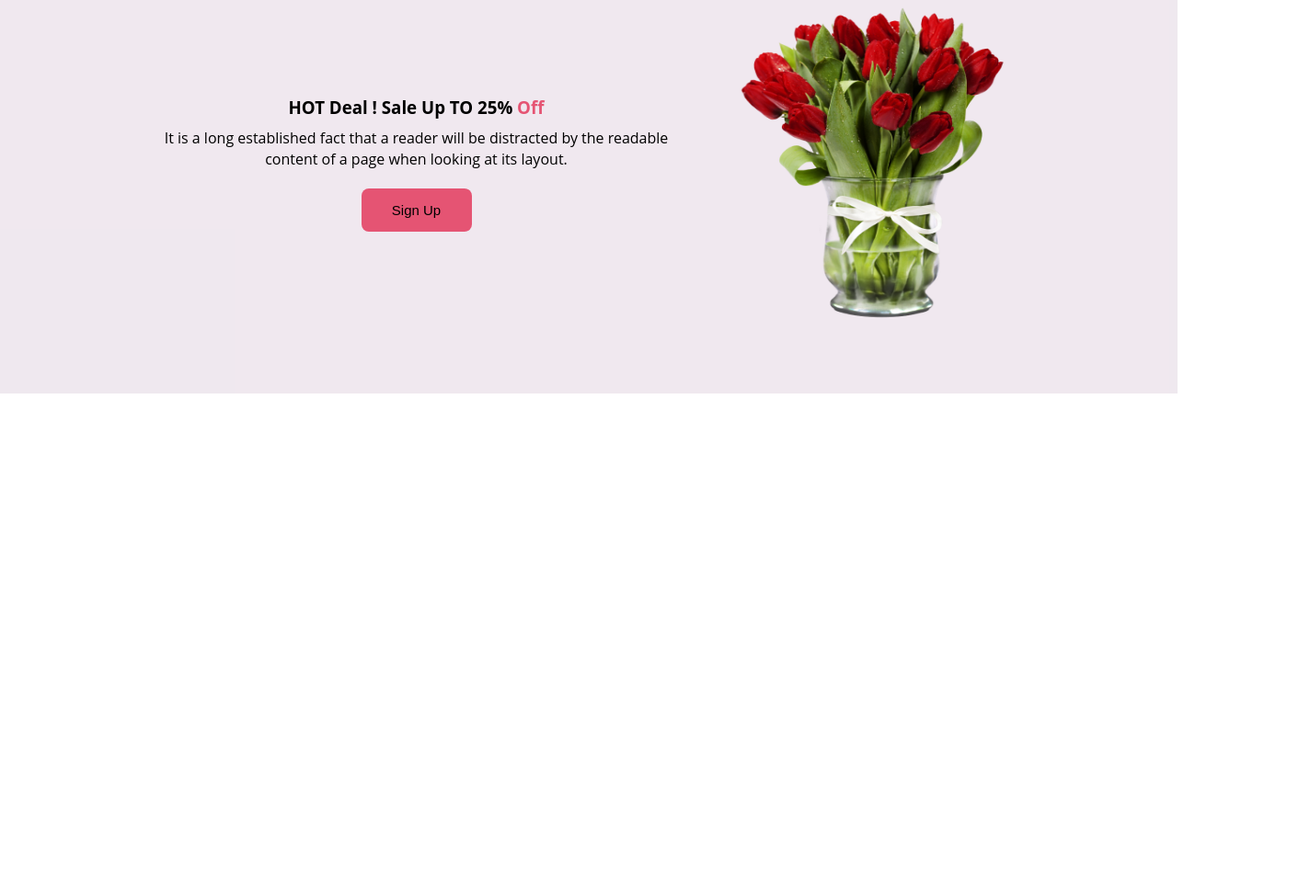
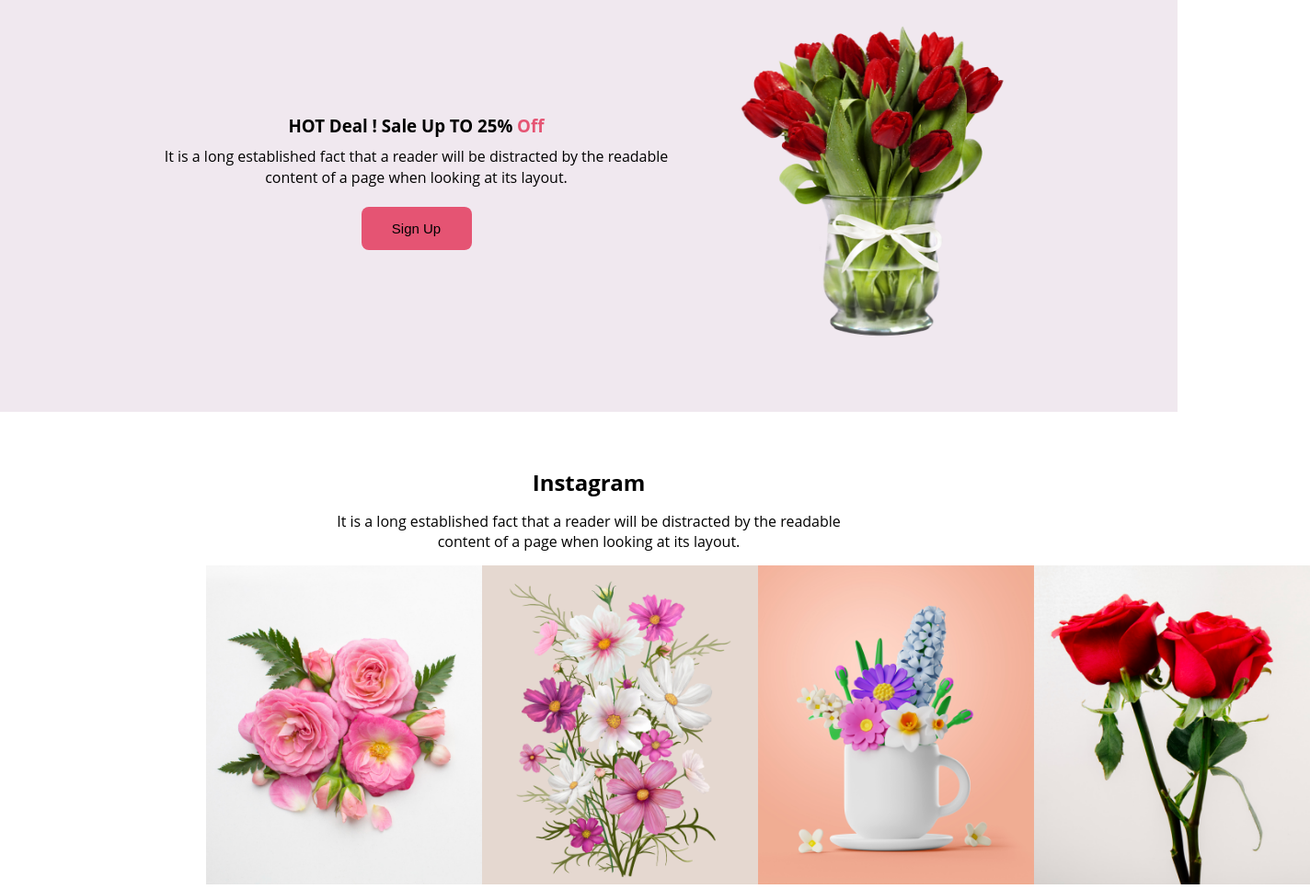
Before and after one commit to alfaz08/flower-shop-assignments, a plain HTML site: page index.html in a window 1280 px wide. Shown: the part 1276-2243 px from the top of the page at 92% size, 1424 px wide, since content can reach past the window. Before the commit the page ends 1704 px from the top, so only its background shows below. Drawn offline with Linux system fonts and the light colour scheme.

Commit message:
insta section is added

```diff
--- a/index.html
+++ b/index.html
@@ -61,7 +61,26 @@
 
        <!--Instagram Section Start-->
 
+     <div class="featured-title">
+           <h2>Instagram</h2>
+           <p class="para">It is a long established fact that a reader will be distracted by the readable <br>content of a page when looking at its layout.
+           </p>
+      </div>
+      <div class="insta-img-container">
+          <div>
+          <img class="insta-img" src="./Flower Asset/Flower 01.png" alt="">
 
+        </div>
+        <div>
+          <img class="insta-img" src="./Flower Asset/Rectangle 4.png" alt="">
+        </div>
+        <div>
+          <img class="insta-img" src="./Flower Asset/Rectangle 5.png" alt="">
+        </div>
+        <div>
+          <img class="insta-img" src="./Flower Asset/Rectangle 6.png" alt="">
+        </div>
+        </div>
 
 
 
--- a/style.css
+++ b/style.css
@@ -68,9 +68,9 @@ background: #E55473;
 }
 .featued-image-container{
   display: flex;
-  justify-content: center;
-  gap: 10px;
-  width: 70%;
+  /*justify-content: space-around;*/
+  gap: 30px;
+  width: 50%;
   margin: auto;
   align-items: center;
 
@@ -131,6 +131,7 @@ background: #E55473;
    justify-content:center;
    gap: 75px;
    height: 500px;
+   margin-top: 20px;
 }
 .color{
   color:#E55473;
@@ -154,3 +155,18 @@ background: #E55473;
   width: 300px;
   background-color: rgb(19, 19, 36);
 }
+
+/*Instagram Part*/
+
+.insta-img-container{
+  display: flex;
+  justify-content: space-around;
+
+  width: 65%;
+  margin: auto;
+
+}
+.insta-img{
+  width: 300px;
+
+}
```
